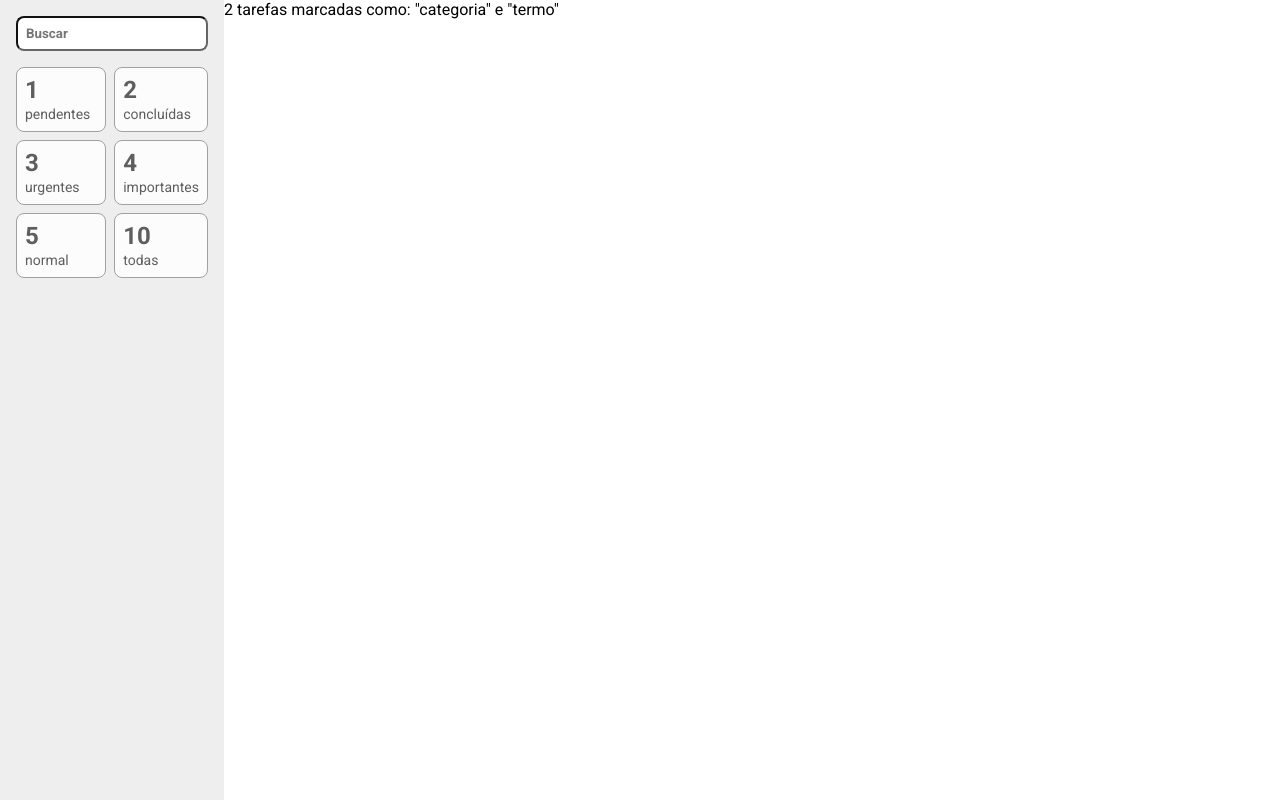
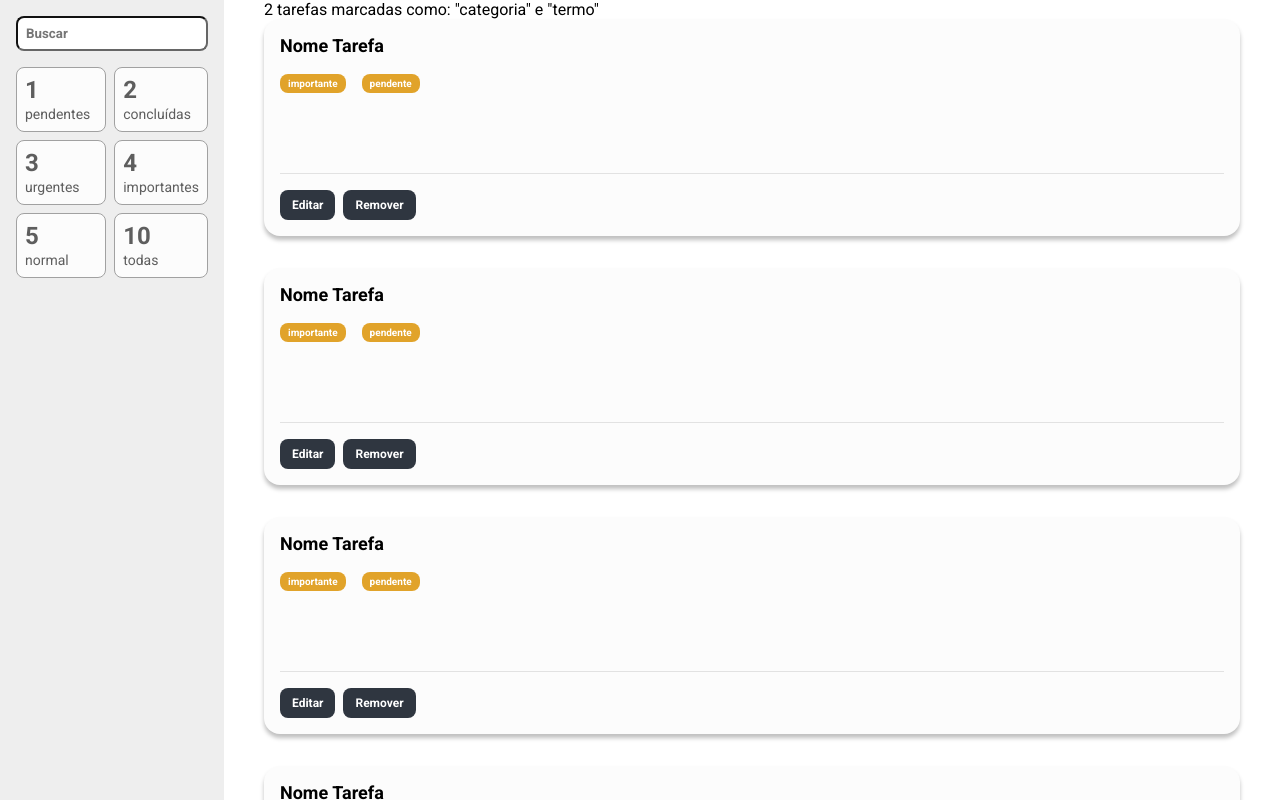
Before and after one commit to Brunoalmeidev/minhas-tarefas, a React (Create React App) app: page / in a window 1280 px wide. Built offline with nearby package versions, Linux system fonts and the light colour scheme.

Commit message:
feat: construindo o card de tarefa - estilizando o card com padding, fontes, cores e tags necessarias - configurando a barra de acoes - utilizando a propriedade overflow p/ exibir o conteudo com scroll.

```diff
--- /dev/null
+++ b/src/components/Tarefa/index.tsx
@@ -0,0 +1,16 @@
+import * as S from './style'
+
+const Tarefa = () => (
+  <S.Card>
+    <S.Titulo>Nome Tarefa</S.Titulo>
+    <S.Tag>importante</S.Tag>
+    <S.Tag>pendente</S.Tag>
+    <S.Descricao />
+    <S.BarraAcoes>
+      <S.Botao>Editar</S.Botao>
+      <S.Botao>Remover</S.Botao>
+    </S.BarraAcoes>
+  </S.Card>
+)
+
+export default Tarefa
--- /dev/null
+++ b/src/components/Tarefa/style.ts
@@ -0,0 +1,57 @@
+import styled from 'styled-components'
+
+export const Card = styled.div`
+  background-color: #fcfcfc;
+  box-shadow: 0px 4px 4px rgba(0, 0, 0, 0.25);
+  padding: 16px;
+  margin-bottom: 32px;
+  border-radius: 16px;
+`
+
+export const Titulo = styled.h3`
+  font-size: 18px;
+  font-weight: bold;
+  margin-bottom: 16px;
+`
+
+export const Tag = styled.span`
+  padding: 4px 8px;
+  color: #fff;
+  font-weight: bold;
+  font-size: 10px;
+  background-color: #e1a32a;
+  border-radius: 8px;
+  margin-right: 16px;
+  display: inline-block;
+`
+
+export const Descricao = styled.textarea`
+  color: #8b8b8b;
+  font-size: 14px;
+  line-height: 24px;
+  font-family: 'Roboto Mono', monospace;
+  display: block;
+  width: 100%;
+  margin-bottom: 16px;
+  margin-top: 16px;
+  resize: none;
+  border: none;
+  background-color: transparent;
+`
+
+export const BarraAcoes = styled.div`
+  border-top: 1px solid rgba(0, 0, 0, 0.1);
+  padding-top: 16px;
+`
+
+export const Botao = styled.button`
+  font-weight: bold;
+  font-size: 12px;
+  color: #fff;
+  padding: 8px 12px;
+  border: none;
+  cursor: pointer;
+  background-color: #2f3640;
+  border-radius: 8px;
+  margin-right: 8px;
+`
--- a/src/containers/ListaDeTarefas/index.tsx
+++ b/src/containers/ListaDeTarefas/index.tsx
@@ -1,7 +1,27 @@
+import Tarefa from '../../components/Tarefa'
+import { Container } from './styles'
+
 const listaDeTarefas = () => (
-  <main>
+  <Container>
     <p>2 tarefas marcadas como: &quot;categoria&quot; e &quot;termo&quot;</p>
-  </main>
+    <ul>
+      <li>
+        <Tarefa />
+      </li>
+      <li>
+        <Tarefa />
+      </li>
+      <li>
+        <Tarefa />
+      </li>
+      <li>
+        <Tarefa />
+      </li>
+      <li>
+        <Tarefa />
+      </li>
+    </ul>
+  </Container>
 )
 
 export default listaDeTarefas
--- /dev/null
+++ b/src/containers/ListaDeTarefas/styles.ts
@@ -0,0 +1,7 @@
+import styled from 'styled-components'
+
+export const Container = styled.main`
+  padding: 0 40px;
+  height: 100vh;
+  overflow-y: scroll;
+`
--- a/src/styles/index.ts
+++ b/src/styles/index.ts
@@ -6,6 +6,7 @@
         padding: 0%;
         box-sizing: border-box;
         font-family: Roboto, sans-serif;
+        list-style: none;
     }
 `
 
```
